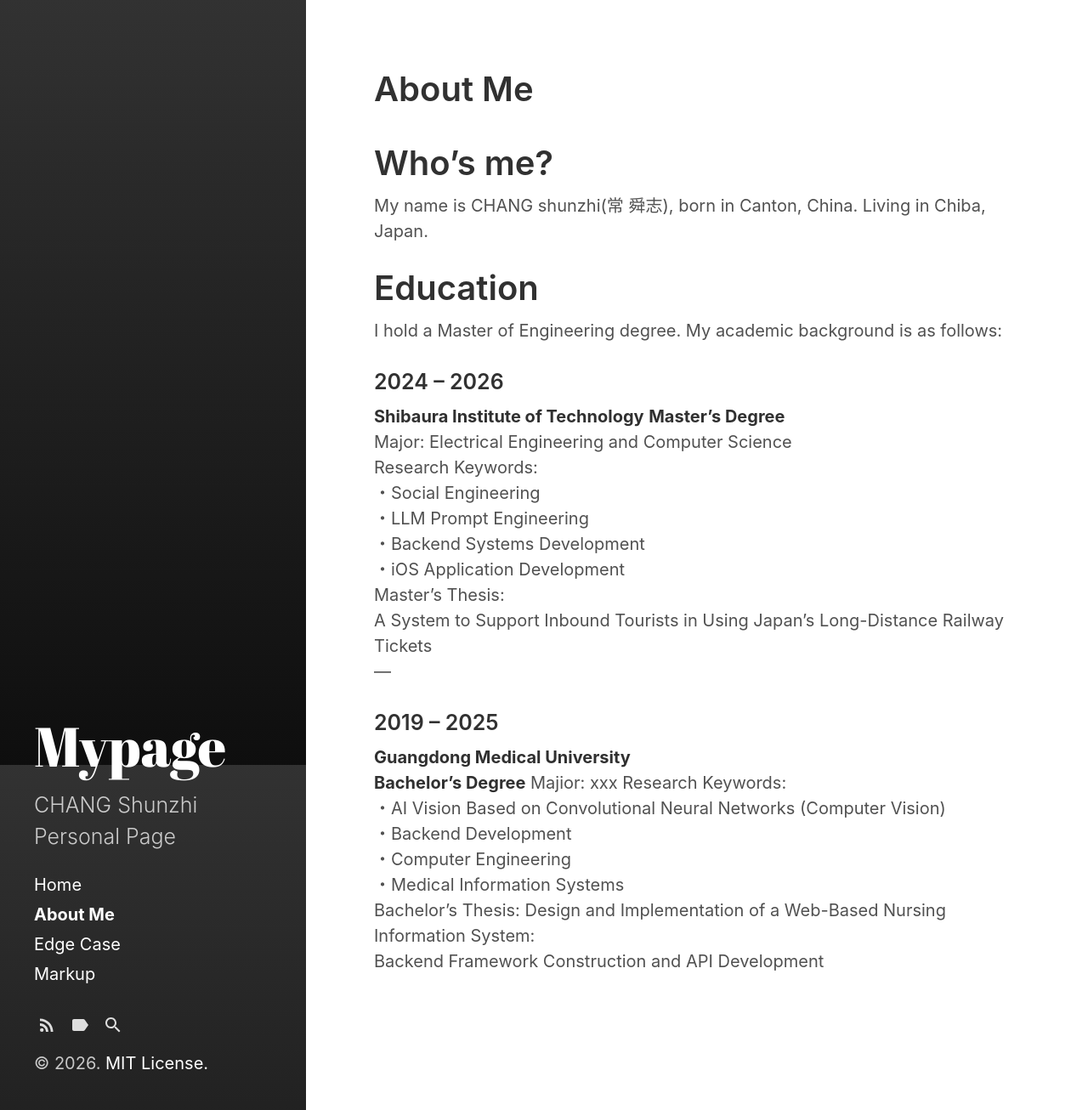
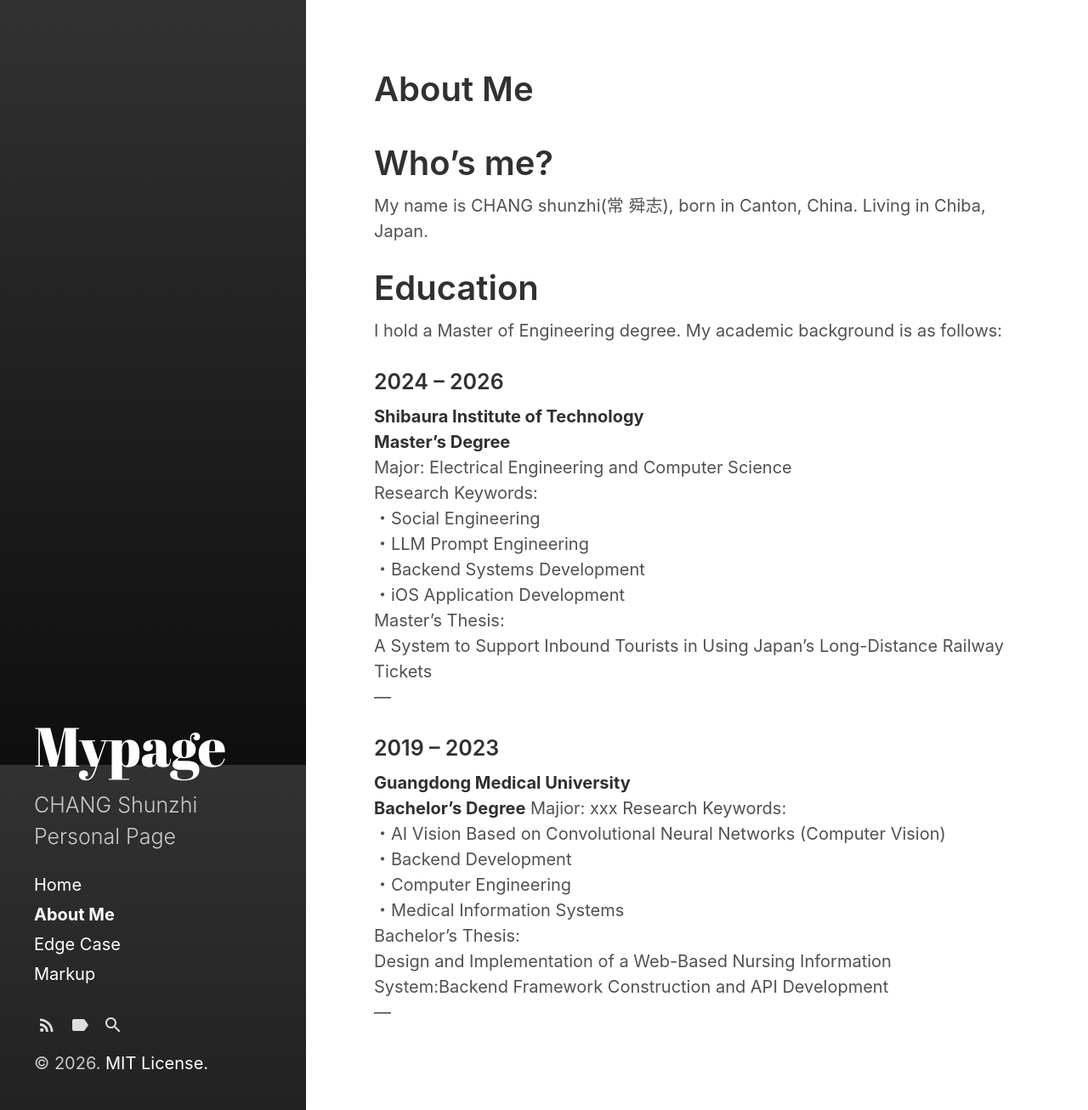
Before and after one commit to SZ-Chander/SZ-Chander.github.io, a Jekyll site: the page built from about.md, in a window 1280 px wide and 1306 px high. Shown: the whole window at 85% size. Built offline with Jekyll 4.4.1, drawn with Linux system fonts in a browser that asks for light colours.

Commit message:
edit about me

```diff
--- a/about.md
+++ b/about.md
@@ -23,7 +23,7 @@ Master’s Thesis:
 A System to Support Inbound Tourists in Using Japan’s Long-Distance Railway Tickets
 ---
 
-### 2019 – 2025
+### 2019 – 2023
 **Guangdong Medical University**
 **Bachelor’s Degree**
 Majior: xxx
@@ -32,5 +32,6 @@ Research Keywords:
 ・Backend Development
 ・Computer Engineering
 ・Medical Information Systems
-Bachelor’s Thesis: Design and Implementation of a Web-Based Nursing Information System:
- Backend Framework Construction and API Development
+Bachelor’s Thesis:
+Design and Implementation of a Web-Based Nursing Information System:Backend Framework Construction and API Development
+---
```
